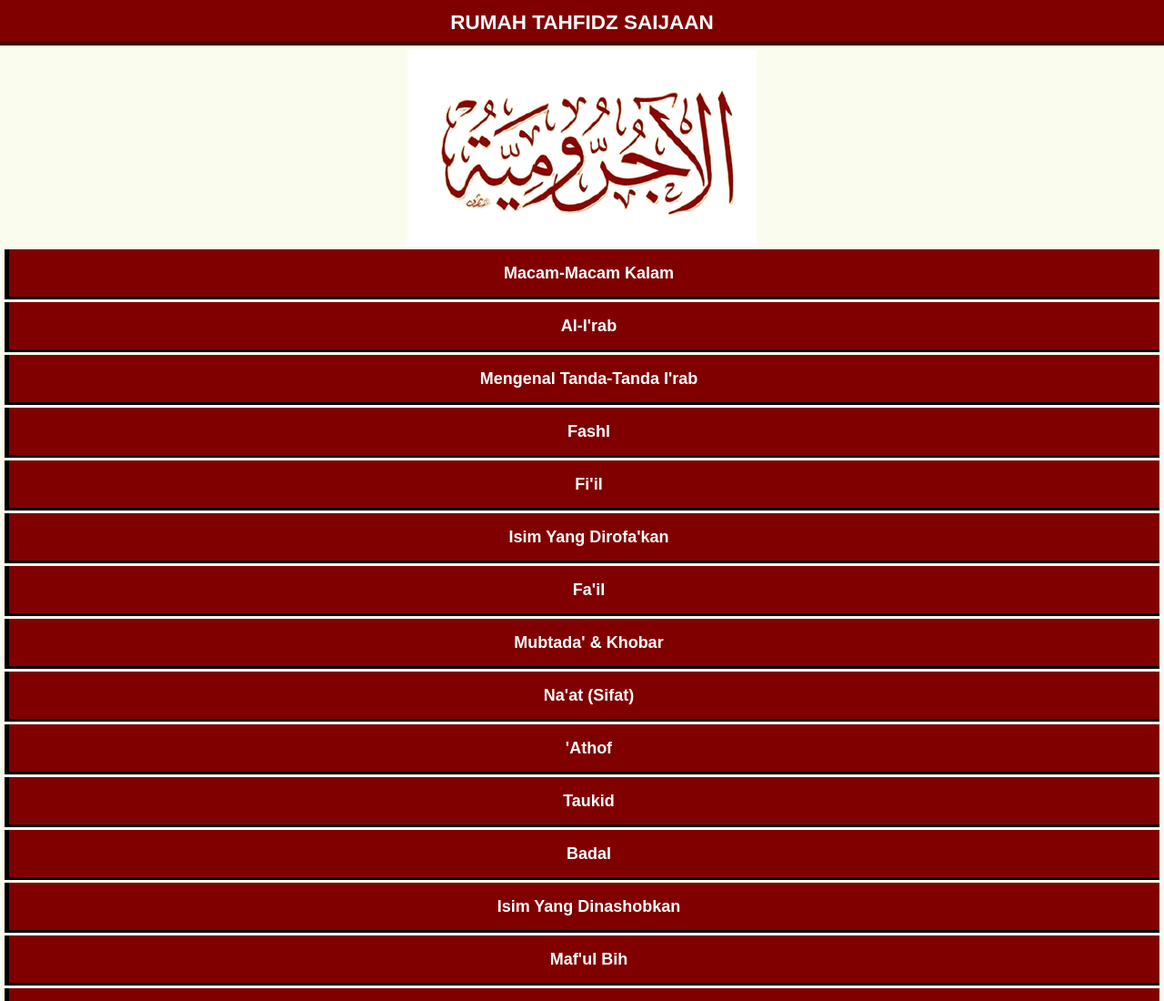
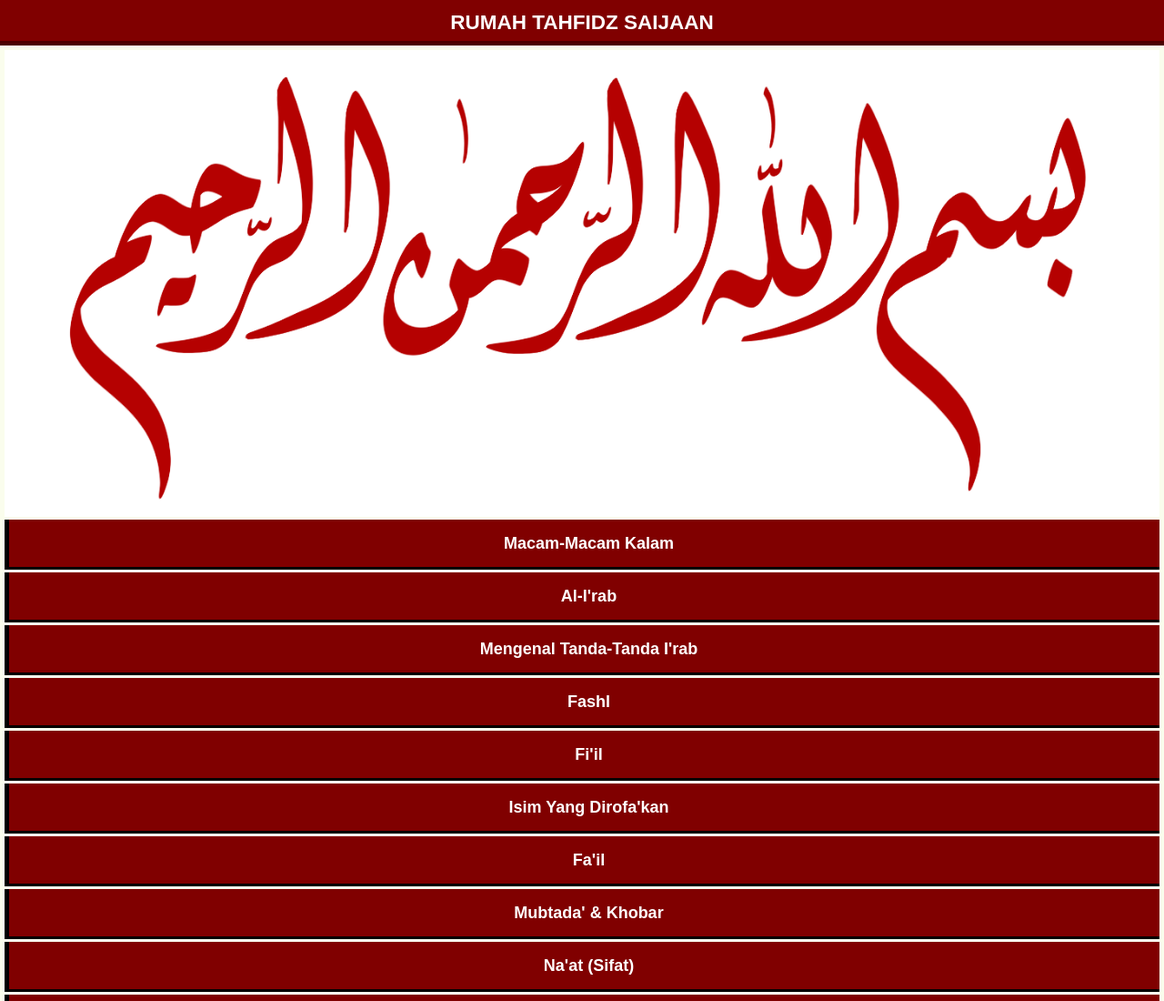
Before and after one commit to juniwardani/jurumiyah, a plain HTML site: page isi.html in a window 1280 px wide. Shown: the top 1100 px of the page at 91% size. Drawn offline with Linux system fonts and the light colour scheme.

Commit message:
Update isi.html

```diff
--- a/isi.html
+++ b/isi.html
@@ -22,7 +22,7 @@
 
 </center>
 
-<center><img src="images/banner.png" height="" width="auto"></center>
+<center><img src="images/basmallah.png" height="" width="auto"></center>
 
 <!-- halaman 21 -->
 
```
